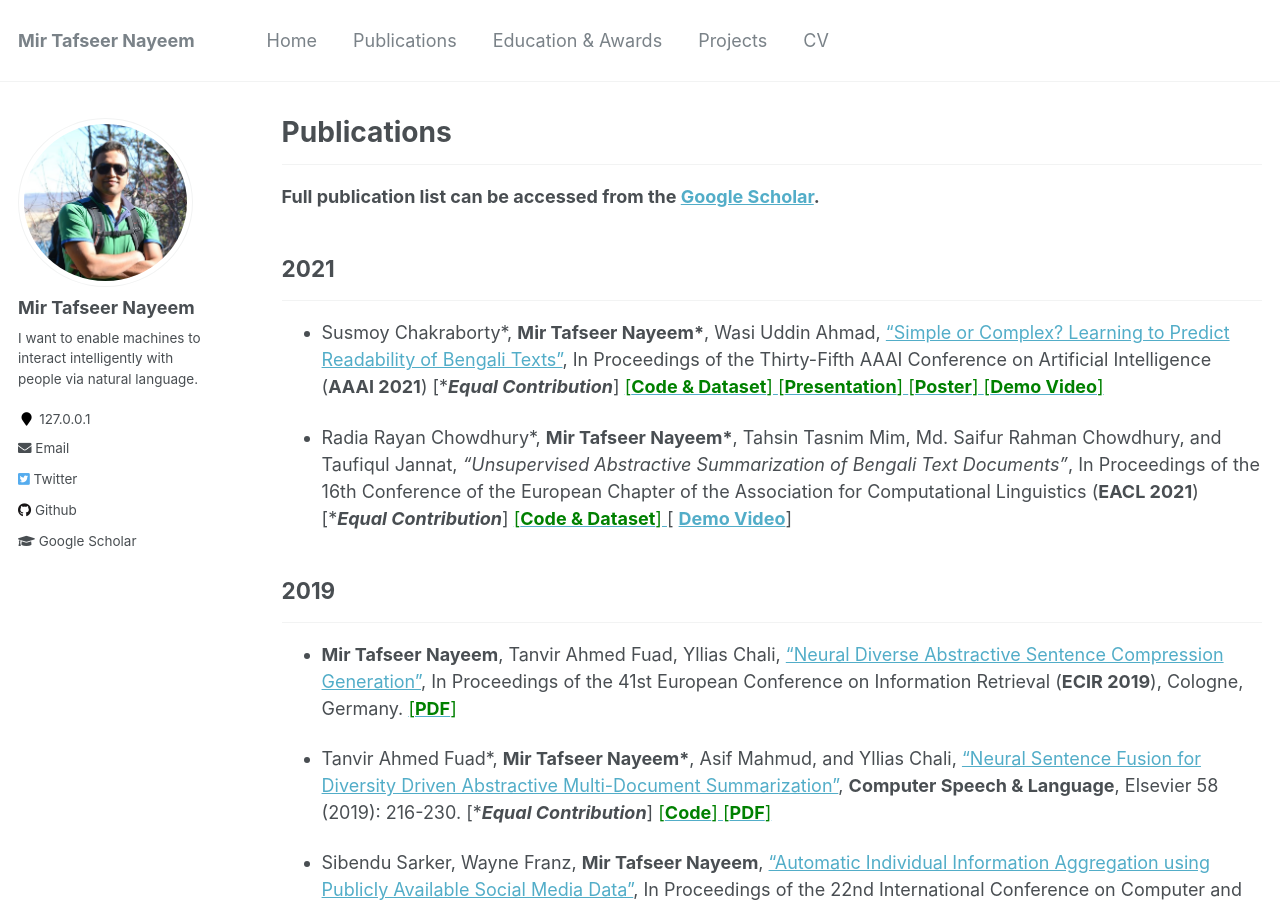
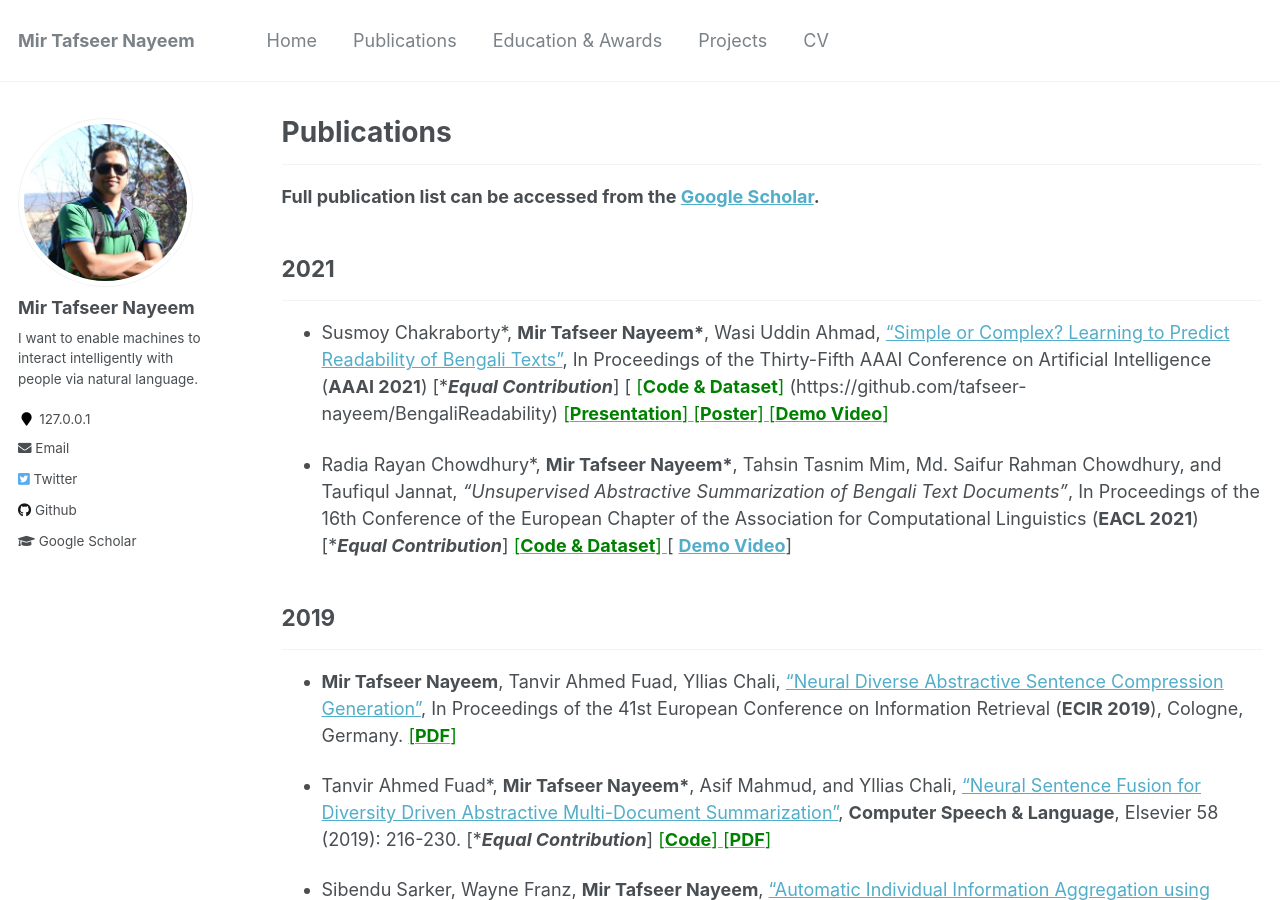
Before and after one commit to sujan-sarker/sujan-sarker.github.io, a Jekyll site: the page built from _pages/publications.md, in a window 1280 px wide and 900 px high. Built offline with Jekyll 4.4.1, drawn with Linux system fonts in a browser that asks for light colours.

Commit message:
Update publications.md

```diff
--- a/_pages/publications.md
+++ b/_pages/publications.md
@@ -11,7 +11,7 @@ author_profile: true
 
 ## 2021
 -----------
-* Susmoy Chakraborty\*, **Mir Tafseer Nayeem\***, Wasi Uddin Ahmad, ["Simple or Complex? Learning to Predict Readability of Bengali Texts"](https://arxiv.org/abs/2012.07701), In Proceedings of the Thirty-Fifth AAAI Conference on Artificial Intelligence (**AAAI 2021**) [\****Equal Contribution***] [<span style ="color:Green"> [**Code & Dataset**] </span>](https://github.com/tafseer-nayeem/BengaliReadability) [<span style ="color:Green"> [**Presentation**] </span>](https://tafseer-nayeem.github.io/files/AAAI2021/aaai2021_full.pdf) [<span style ="color:Green"> [**Poster**] </span>](https://tafseer-nayeem.github.io/files/AAAI2021/aaai2021_poster.pdf) [<span style ="color:Green"> [**Demo Video**] </span>](https://youtu.be/U05Pf9Y4tCQ)
+* Susmoy Chakraborty\*, **Mir Tafseer Nayeem\***, Wasi Uddin Ahmad, ["Simple or Complex? Learning to Predict Readability of Bengali Texts"](https://arxiv.org/abs/2012.07701), In Proceedings of the Thirty-Fifth AAAI Conference on Artificial Intelligence (**AAAI 2021**) [\****Equal Contribution***] [<span style ="color:Green"> [**Code & Dataset**] </span>(https://github.com/tafseer-nayeem/BengaliReadability) [<span style ="color:Green"> [**Presentation**] </span>](https://tafseer-nayeem.github.io/files/AAAI2021/aaai2021_full.pdf) [<span style ="color:Green"> [**Poster**] </span>](https://tafseer-nayeem.github.io/files/AAAI2021/aaai2021_poster.pdf) [<span style ="color:Green"> [**Demo Video**] </span>](https://youtu.be/U05Pf9Y4tCQ)
 
 * Radia Rayan Chowdhury\*, **Mir Tafseer Nayeem\***, Tahsin Tasnim Mim, Md. Saifur Rahman Chowdhury, and Taufiqul Jannat, *"Unsupervised Abstractive Summarization of Bengali Text Documents"*, In Proceedings of the 16th Conference of the European Chapter of the Association for Computational Linguistics (**EACL 2021**) [\****Equal Contribution***] [<span style ="color:Green"> [**Code & Dataset**] </span>](https://github.com/tafseer-nayeem/BengaliSummarization) [<span style ="color:Green"> [**Demo Video**](https://youtu.be/LrnskktiXcg)</span>]
 
```
